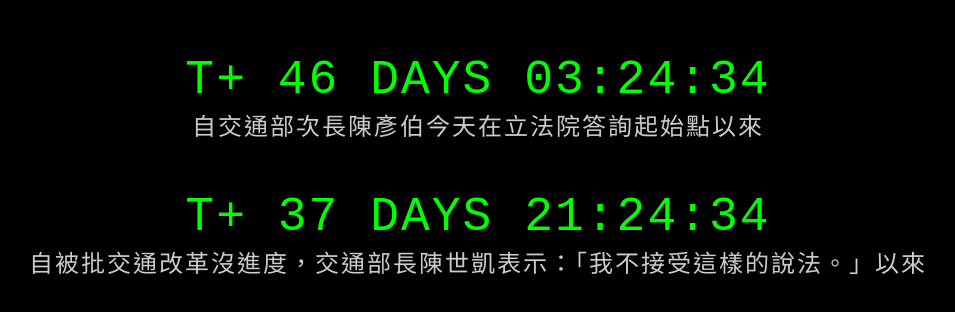
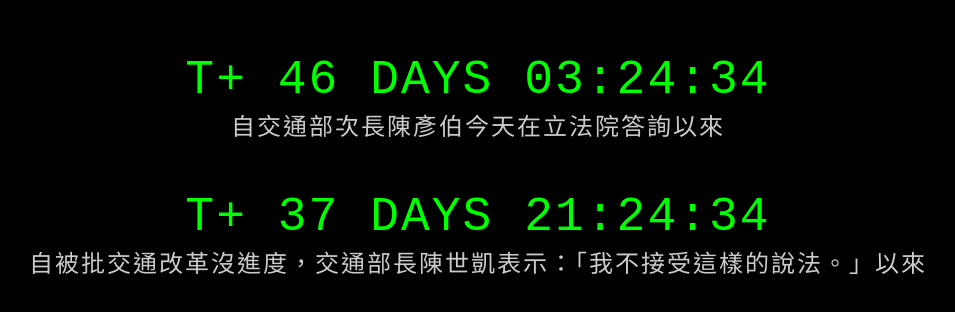
Before and after one commit to kenjiinthehouse/FrustrationClock, a plain HTML site: page index.html in a window 1280 px wide. Shown: the part 234-546 px from the top of the page, without its empty margins (162-1117 px from the left). Drawn offline with Linux system fonts and the light colour scheme; a web font is replaced by a local one.

Commit message:
贅字刪除

```diff
--- a/index.html
+++ b/index.html
@@ -37,7 +37,7 @@
   <body>
     <div class="timer">
       <div id="time1">Loading...</div>
-      <div class="label">自交通部次長陳彥伯今天在立法院答詢起始點以來</div>
+      <div class="label">自交通部次長陳彥伯今天在立法院答詢以來</div>
     </div>
 
     <div class="timer">
```
